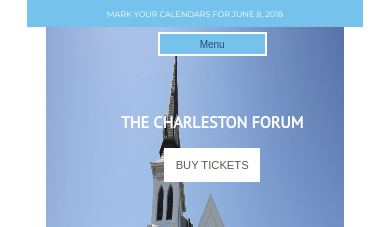
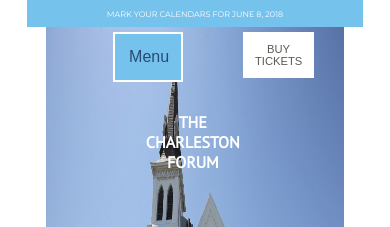
Before and after one commit to cayates/Cobble-Hill-Project, a plain HTML site: page index.html in a window 390 px wide. Shown: the top 227 px of the page. Drawn offline with nearby package versions, Linux system fonts and the light colour scheme.

Commit message:
updating my problem child

```diff
--- a/index.html
+++ b/index.html
@@ -3,7 +3,7 @@
         <head>
           <title>Cobble Hill Charleston Forum Project</title>
           <meta name="viewport" content="width=device-width, initial-scale=1">
-          <link rel="stylesheet" href="styles.css">
+          <link rel="stylesheet" href="./styles.css">
         </head>
 <body>
 
--- a/styles.css
+++ b/styles.css
@@ -66,6 +66,18 @@ header {
     text-decoration: none;
     font-weight: bold;
 }
+
+@media(max-width:593px){
+  .charleston-forum {
+    display: flex;
+    flex-direction: column;
+    margin-top: -2em;
+    text-align: center;
+    margin-left: 10em;
+  }
+}
+
+/* take off left margin above if needed */
 
 @media(max-width:1149px){
   .charleston-forum {
@@ -144,21 +156,41 @@ header {
   font-family: PT Sans;
 }
 
-@media(max-width:1149px){
+/* @media(max-width:1149px){
   .top-nav-bar {
     display: flex;
     flex-direction: column;
     text-align: center;
   }
 
+  THIS GUY HERE IS MY PROBLEM CHILD
+
+  */
+
 @media(max-width:593px){
   .top-nav-bar {
+    display: flex;
+    flex-direction: row;
+    margin-top: -2em;
+    text-align: center;
+    margin-left: -4em;
+  }
+}
+
+/*
+
     display: flex;
     flex-direction: column;
     margin-top: -2em;
     text-align: center;
-  }
-}
+
+FOR UP TOP
+
+display: flex;
+flex-direction: row;
+margin-top: -2em;
+text-align: center;
+margin-left: -4em; */
 
 
 span {
@@ -414,7 +446,6 @@ form {
 @media(min-width:1151px){
   .color-me {
     margin-top: 2em;
-    /* margin-left: -1em; */
     margin-right: 5em;  }
 }
 
@@ -447,35 +478,13 @@ select {
 
 @media(min-width:1150px){
   .dropdown {
-    position: relative;
-    display: none;
-  }
-}
-
-@media(min-width:1150px){
-  #dropdown-btn {
     /* position: relative; */
     display: none;
   }
 }
 
-@media(max-width:1149px){
-  #dropdown-btn {
-    background-color: #75C2EC;
-    border: 2px solid white;;
-    color: #274B77;
-    padding: 15px 32px;
-    text-align: center;
-    align-self: center;
-    text-decoration: none;
-    display: inline-block;
-    font-size: 16px;
-    width: 18vw;
-  }
-}
-
 @media(max-width:593px){
-  #dropdown-btn {
+  #dropdown {
     background-color: #75C2EC;
     border: 2px solid white;
     color: #274B77;
@@ -487,6 +496,28 @@ select {
     width: 28vw;
     height: 1em;
     padding-top: .5em;
+  }
+}
+
+@media(max-width:1149px){
+  #dropdown-btn {
+    background-color: #75C2EC;
+    border: 2px solid white;
+    color: #274B77;
+    padding: 14px 14px;
+    text-align: center;
+    align-self: center;
+    text-decoration: none;
+    display: inline-block;
+    font-size: 16px;
+    width: 18vw;
+  }
+}
+
+@media(min-width:1150px){
+  #dropdown-btn {
+    /* position: relative; */
+    display: none;
   }
 }
 
@@ -514,3 +545,4 @@ select {
   float: right;
   width:50%;
 }
+}
```
